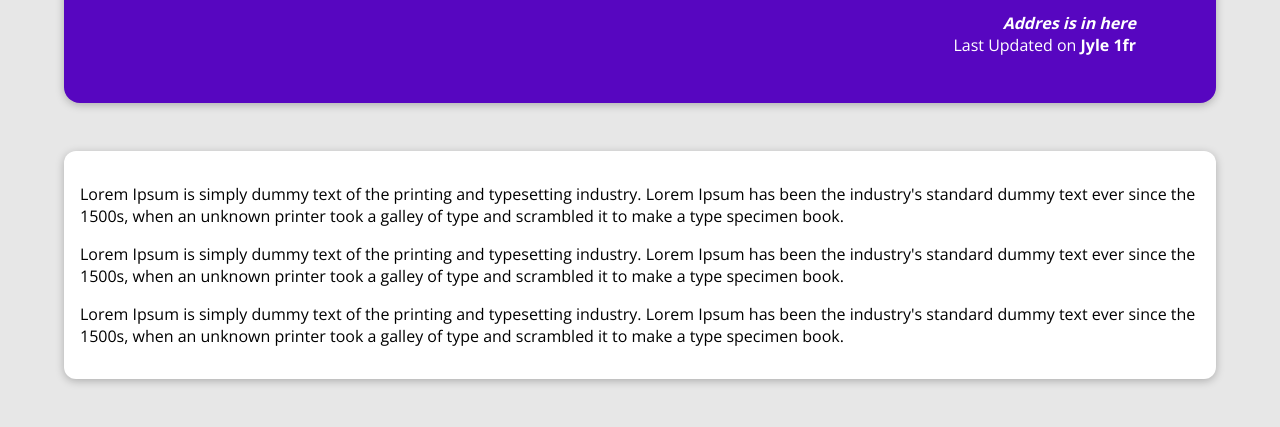
After one commit to delissqt/django-course-project-blog, a Django app: template my_site/blog/templates/blog/post-detail.html in a window 1280 px wide. The commit adds this page. Shown: the part 377-804 px from the top of the page. Run offline with Django 4.2, Linux system fonts and the light colour scheme; the template is opened without the code that fills it, so the values that code supplies are empty.

Commit message:
detail Post

```diff
--- /dev/null
+++ b/my_site/blog/static/blog/detail-post.css
@@ -0,0 +1,62 @@
+body {
+    background-color: #e7e7e7;
+  }
+
+  #main-navigation {
+    background-color: #390281;
+    box-shadow: 0 2px 8px rgba(0, 0, 0, 0.25);
+  }
+
+  #summary {
+    margin: 8rem auto 3rem auto;
+    padding: 2rem;
+    width: 90%;
+    max-width: 90rem;
+    border-radius: 16px;
+    background-color: #5706c0;
+    position: relative;
+    box-shadow: 0 2px 8px rgba(0, 0, 0, 0.25);
+    height: 22rem;
+  }
+
+  #summary h2 {
+    color: white;
+    font-size: 4.5rem;
+  }
+
+  #summary article {
+    position: absolute;
+    top: 2rem;
+    right: 3rem;
+    padding: 1rem 2rem;
+    border-radius: 12px;
+    text-align: right;
+    color: white;
+  }
+
+  #summary article img {
+    width: 12rem;
+    height: 12rem;
+    border-radius: 12px;
+    transform: rotateZ(5deg);
+    border: 5px solid white;
+    margin-bottom: 1rem;
+  }
+
+  #summary address {
+    font-weight: bold;
+  }
+
+  #summary time {
+    font-weight: bold;
+  }
+
+  main {
+    width: 90%;
+    max-width: 90rem;
+    margin: 3rem auto;
+    background-color: white;
+    padding: 1rem;
+    border-radius: 12px;
+    box-shadow: 0 2px 8px rgba(0, 0, 0, 0.25);
+  }
--- a/my_site/blog/templates/blog/includes/post.html
+++ b/my_site/blog/templates/blog/includes/post.html
@@ -2,11 +2,11 @@
 
 <li>
     <article  class="post">
-      <a href="">
+      <a href="{% url "post-detail-page" slug="the-mountains" %}">
         <img src="{% static "blog/images/Beep Beep - Mountains.png" %}" alt="Mountain Hiking" />
         <div class="post__content">
           <h3>Mountain Hiking</h3>
-          <p>..............</p>
+          <p>.............some text some text some text </p>
         </div>
       </a>
     </article>
--- /dev/null
+++ b/my_site/blog/templates/blog/post-detail.html
@@ -0,0 +1,41 @@
+{% extends "base.html" %}
+{% load static %}
+
+{% block title %}
+This Post Title
+{% endblock %}
+
+{% block css_files %}
+    <link rel="stylesheet" href="{% static "blog/detail-post.css" %}" />
+{% endblock %}
+
+{% block content %}
+    <section id="summary">
+        <h2>Title</h2>
+        <article>
+            <img src="{% static "blog/images/mountains.jpg" %}" alt="Post Title" />
+            <address>Addres is in here</address>
+            <div>
+                Last Updated on <time>Jyle 1fr</time>
+            </div>
+        </article>
+    </section>
+
+    <main>
+        <p>
+            Lorem Ipsum is simply dummy text of the printing and typesetting industry.
+            Lorem Ipsum has been the industry's standard dummy text ever since the 1500s,
+            when an unknown printer took a galley of type and scrambled it to make a type specimen book.
+        </p>
+        <p>
+            Lorem Ipsum is simply dummy text of the printing and typesetting industry.
+            Lorem Ipsum has been the industry's standard dummy text ever since the 1500s,
+            when an unknown printer took a galley of type and scrambled it to make a type specimen book.
+        </p>
+        <p>
+            Lorem Ipsum is simply dummy text of the printing and typesetting industry.
+            Lorem Ipsum has been the industry's standard dummy text ever since the 1500s,
+            when an unknown printer took a galley of type and scrambled it to make a type specimen book.
+        </p>
+    </main>
+{% endblock %}
--- a/my_site/blog/urls.py
+++ b/my_site/blog/urls.py
@@ -5,5 +5,5 @@ from . import views
 urlpatterns = [
     path("", views.starting_page, name="starting-page"),
     path("posts", views.posts, name="posts-page"),
-    path("posts/<slug:slug>", views.post_detail, name="post-detail-page")
+    path("posts/<slug:slug>", views.post_detail, name="post-detail-page") # /post/my-first-post
 ]
```
Also changed, not shown: my_site/blog/views.py (+70 -2 lines).
